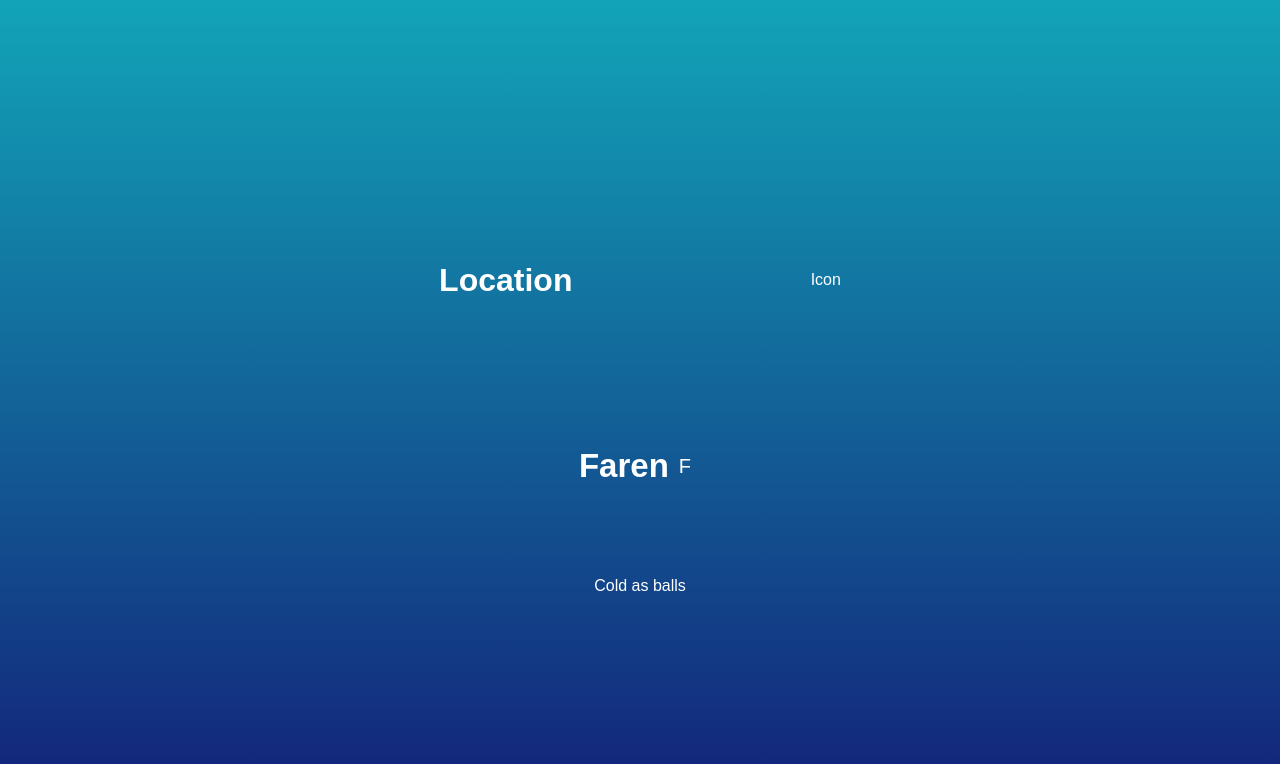
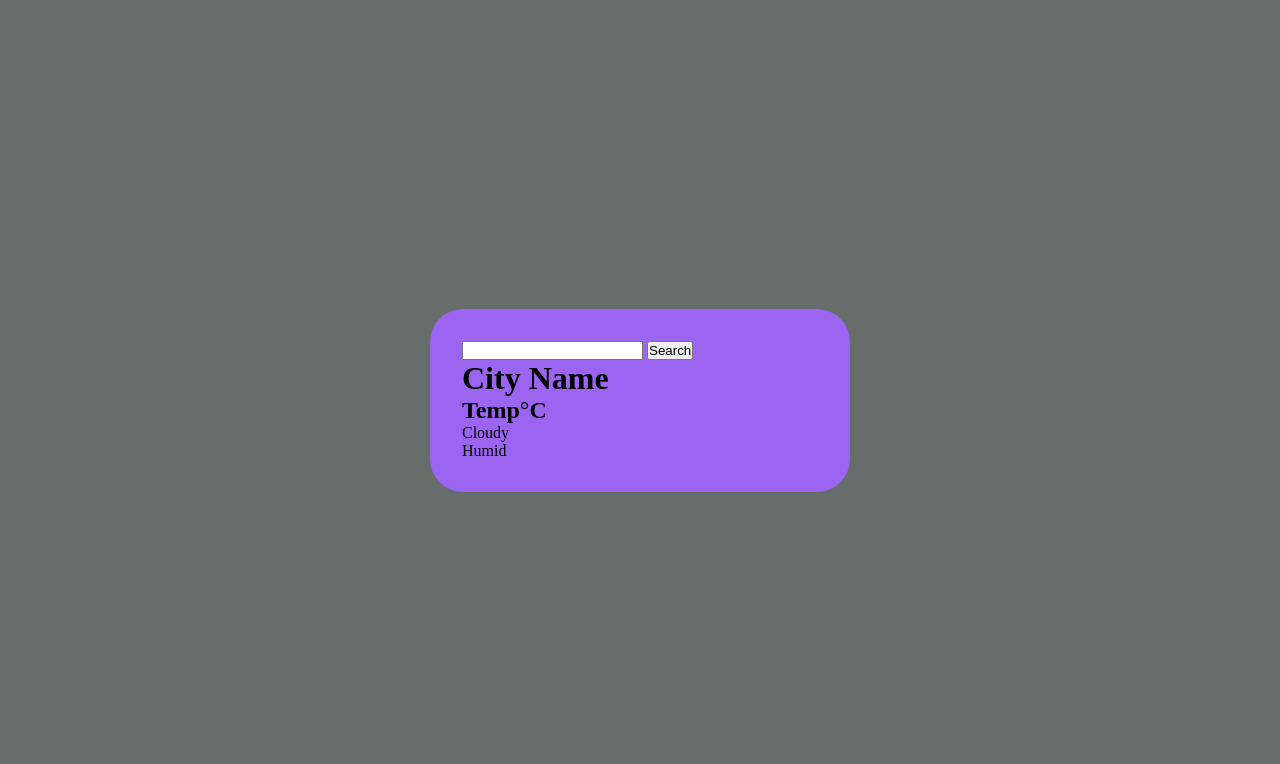
Before and after one commit to kokspro/weather-app, a plain HTML site: page index.html in a window 1280 px wide. Drawn offline with Linux system fonts and the light colour scheme.

Commit message:
Rethinking design

```diff
--- a/app.js
+++ /dev/null
@@ -1,26 +0,0 @@
-
-//API KEY 4fc8be2c751c49ed4a3f74c06ee95788
-
-window.addEventListener('load', ()=> {
-    let long;
-    let lat;
-
-    if(navigator.geolocation) {
-        navigator.geolocation.getCurrentPosition(position => {
-            long = position.coords.longitude;
-            lat = position.coords.latitude;
-
-            // const proxy = "https://cors-anywhere.herokuapp.com/";
-            const api = `https://api.openweathermap.org/data/2.5/weather?lat=${lat}&lon=${long}&appid={4fc8be2c751c49ed4a3f74c06ee95788}`;
-
-            fetch(api)
-            .then(response => {
-                return response.json();
-            })
-            .then(data => {
-                console.log(data);
-            })
-        });
-        //https://api.openweathermap.org/data/2.5/weather?lat=29.760427&lon=-95.369804&appid={4fc8be2c751c49ed4a3f74c06ee95788}
-    }
-});
--- a/index.html
+++ b/index.html
@@ -6,20 +6,20 @@
     <meta name="viewport" content="width=device-width, initial-scale=1.0">
     <title>Weather App</title>
     <link rel="stylesheet" href="style.css">
-    <script src="app.js" defer></script>
+    <script src="app.js"></script>
 </head>
 <body>
-    <div class="location">
-        <h1 class="location-timezone">Location</h1>
-        <p>Icon</p>
+    <div class="card">
+        <div class="search">
+            <input type="text" class="search">
+            <button>Search</button>
+        </div>
+        <div class="weather">
+            <h1 class="location">City Name</h1>
+            <h2 class="temperature">Temp°C</h2>
+            <div class="description">Cloudy</div>
+            <div class="humidity">Humid</div>
+        </div>
     </div>
-    <div class="temperature">
-        <div class="degree-section">
-            <h2 class="temperature-degree">Faren</h2>
-            <span>F</span>
-        </div>
-        <div class="temperature-description">Cold as balls</div>
-    </div>
-
 </body>
 </html>
--- a/style.css
+++ b/style.css
@@ -5,39 +5,18 @@
 }
 
 body {
-    height: 100vh;
     display: flex;
     justify-content: center;
-    flex-direction: column;
     align-items: center;
-    background: linear-gradient(rgb(18, 164, 184), rgb(19, 34, 121));
-    font-family: sans-serif;
-    color: white;
+    height: 100vh;
+    background-color: rgb(103, 109, 107);
 }
 
-.location, .temperature {
-    height: 30vh;
-    width: 50%;
-    display: flex;
-    justify-content: space-around;
-    align-items: center;
+.card {
+    background-color: rgb(155, 101, 241);
+    padding: 2em;
+    margin: 1em;
+    border-radius: 33px;
+    width: 100%;
+    max-width: 420px;
 }
-
-.temperature {
-    flex-direction: column;
-}
-
-.degree-section {
-    display: flex;
-    align-items: center;
-    cursor: pointer;
-}
-
-.degree-section span {
-    margin: 10px;
-    font-size: 20px;
-}
-
-.degree-section h2 {
-    font-size: 33px;
-}
--- /dev/null
+++ b/style1.css
@@ -0,0 +1,43 @@
+* {
+    margin: 0;
+    padding: 0;
+    box-sizing: border-box;
+}
+
+body {
+    height: 100vh;
+    display: flex;
+    justify-content: center;
+    flex-direction: column;
+    align-items: center;
+    background: linear-gradient(rgb(18, 164, 184), rgb(19, 34, 121));
+    font-family: sans-serif;
+    color: white;
+}
+
+.location, .temperature {
+    height: 30vh;
+    width: 50%;
+    display: flex;
+    justify-content: space-around;
+    align-items: center;
+}
+
+.temperature {
+    flex-direction: column;
+}
+
+.degree-section {
+    display: flex;
+    align-items: center;
+    cursor: pointer;
+}
+
+.degree-section span {
+    margin: 10px;
+    font-size: 20px;
+}
+
+.degree-section h2 {
+    font-size: 33px;
+}
```
Also changed, not shown: app1.js (added, +26 -0 lines), index1.html (added, +25 -0 lines).
